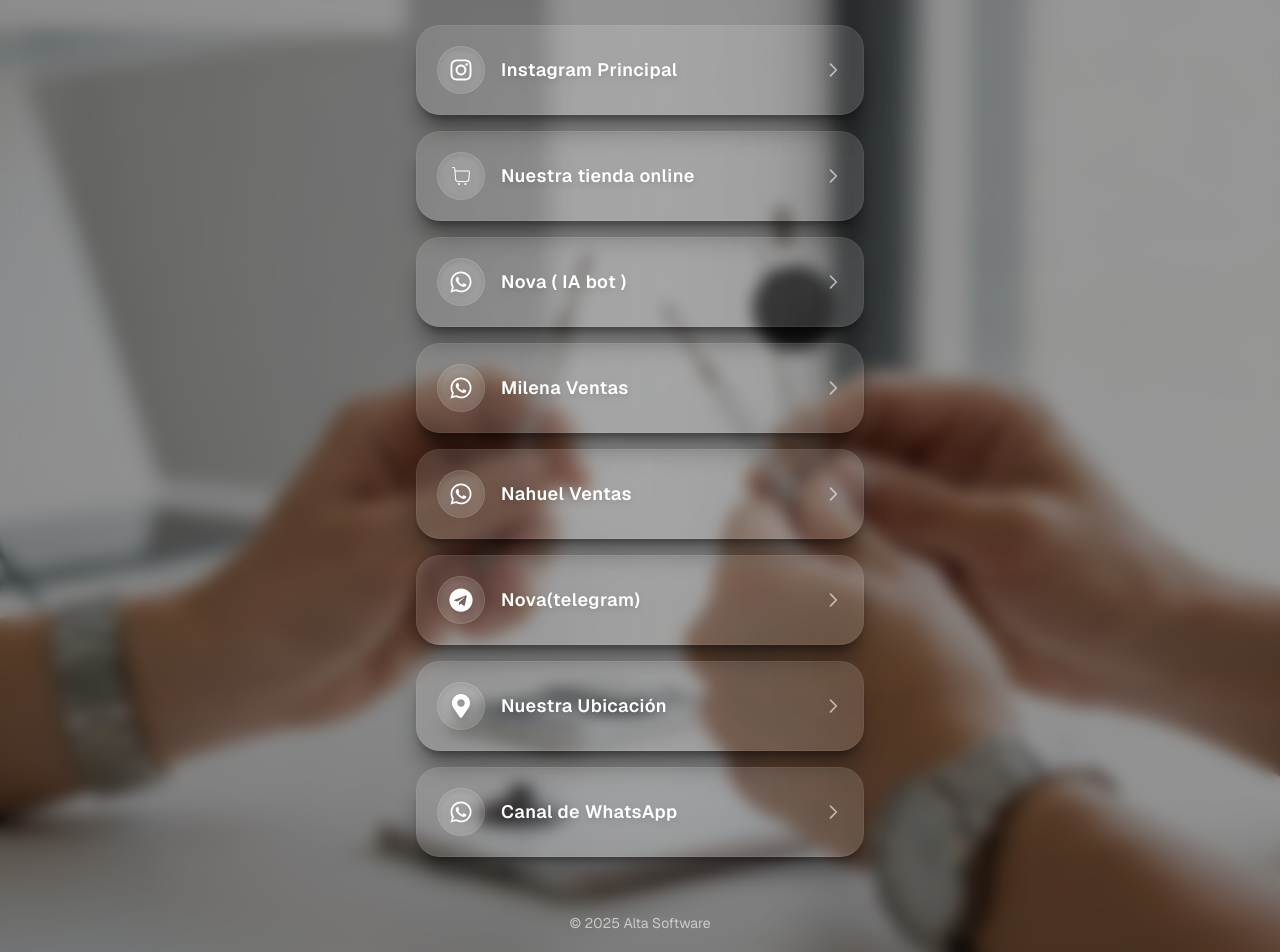
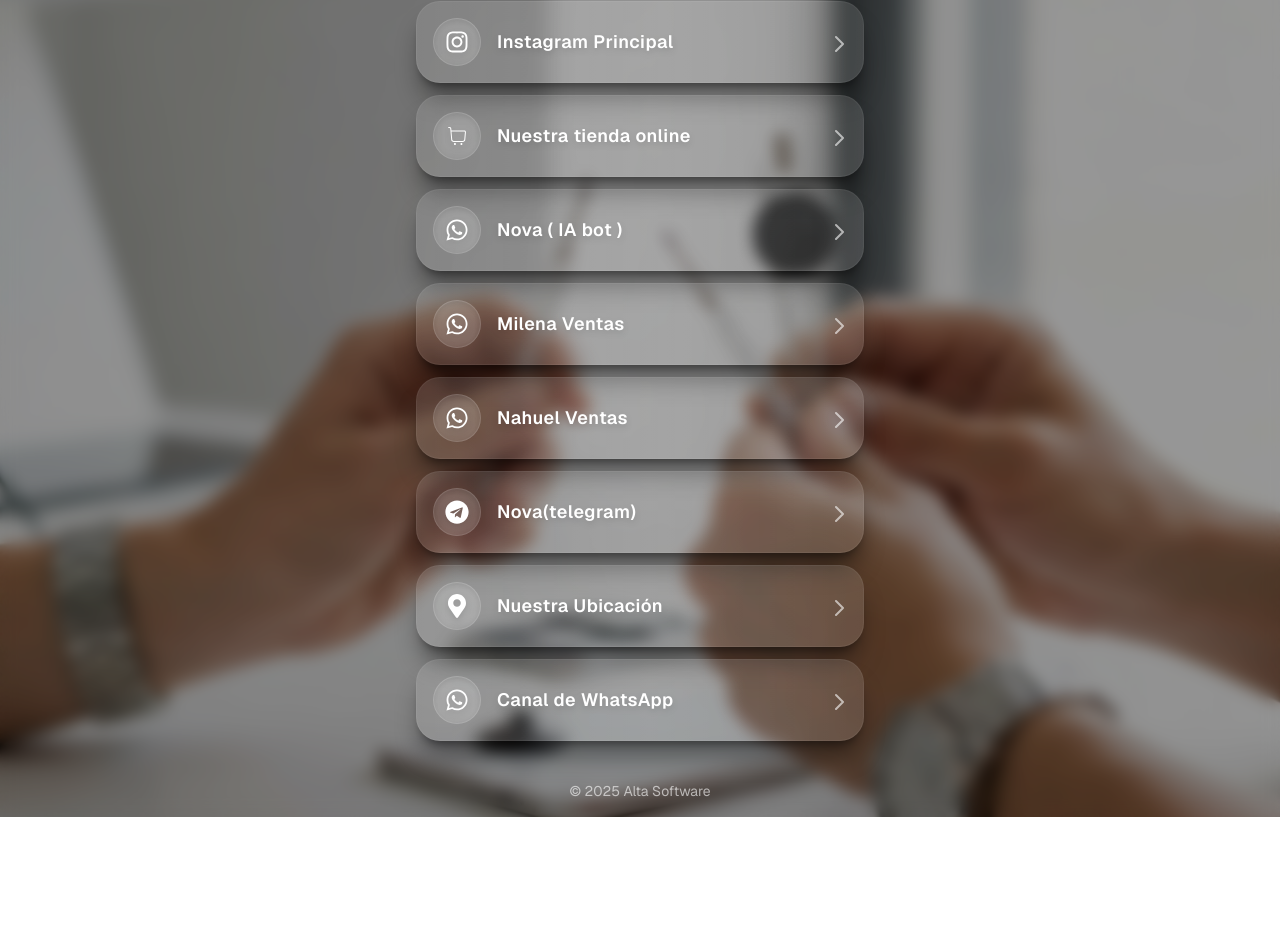
Before and after one commit to bearcito/LINKTREE-MEJORADO-, a Next.js app: page / in a window 1280 px wide. Shown: the part 221-1173 px from the top of the page. After the commit the page ends 1038 px from the top, so only its background shows below. Built offline with nearby package versions, Linux system fonts and the light colour scheme.

Commit message:
[dyad] Adjusting layout to fit all buttons - wrote 2 file(s)

```diff
--- a/app/page.tsx
+++ b/app/page.tsx
@@ -15,9 +15,9 @@ export default function LinktreePage() {
 
   return (
     <BackgroundCarousel images={carouselImages} autoSlideInterval={6000}>
-      <div className="min-h-screen flex items-center justify-center py-8 px-4">
+      <div className="min-h-screen flex items-center justify-center py-4 px-4">
         <div className="max-w-md mx-auto w-full">
-          <div className="text-center mb-8 animate-fade-in">
+          <div className="text-center mb-6 animate-fade-in">
             {/* Contenedor del avatar corregido */}
             <div className="w-24 h-24 bg-white/20 backdrop-blur-md rounded-full mx-auto mb-4 flex items-center justify-center shadow-lg border border-white/30 overflow-hidden transition-all duration-300 hover:scale-105 hover:shadow-xl hover:border-white/50">
               <Image
@@ -36,7 +36,7 @@ export default function LinktreePage() {
             </p>
           </div>
 
-          <div className="space-y-4">
+          <div className="space-y-3">
             {links.map((link, index) => (
               <div
                 key={index}
@@ -51,7 +51,7 @@ export default function LinktreePage() {
             ))}
           </div>
 
-          <div className="text-center mt-8 pt-6 animate-fade-in-delayed">
+          <div className="text-center mt-6 pt-4 animate-fade-in-delayed">
             <p className="text-white/60 text-sm">© 2025 Alta Software</p>
           </div>
         </div>
--- a/components/LinkButton.tsx
+++ b/components/LinkButton.tsx
@@ -70,7 +70,7 @@ export default function LinkButton({ link, tint = "255,255,255" }: LinkButtonPro
         transformStyle: "preserve-3d",
       }}
       className={`
-        group relative w-full max-w-md mx-auto block p-5 rounded-3xl overflow-hidden
+        group relative w-full max-w-md mx-auto block p-4 rounded-3xl overflow-hidden
         bg-[rgba(${tint},0.08)] backdrop-blur-3xl border border-white/5
         shadow-xl shadow-black/40
         animate-wiggleFadeIn animate-shimmer
@@ -101,7 +101,7 @@ export default function LinkButton({ link, tint = "255,255,255" }: LinkButtonPro
             className="w-5 h-5 text-white/60 group-hover:text-white transition-colors duration-300"
             fill="none"
             stroke="currentColor"
-            viewBox="0 0 24 24"
+            viewBox="0 24 24"
           >
             <path strokeLinecap="round" strokeLinejoin="round" strokeWidth={2} d="M9 5l7 7-7 7" />
           </svg>
```
